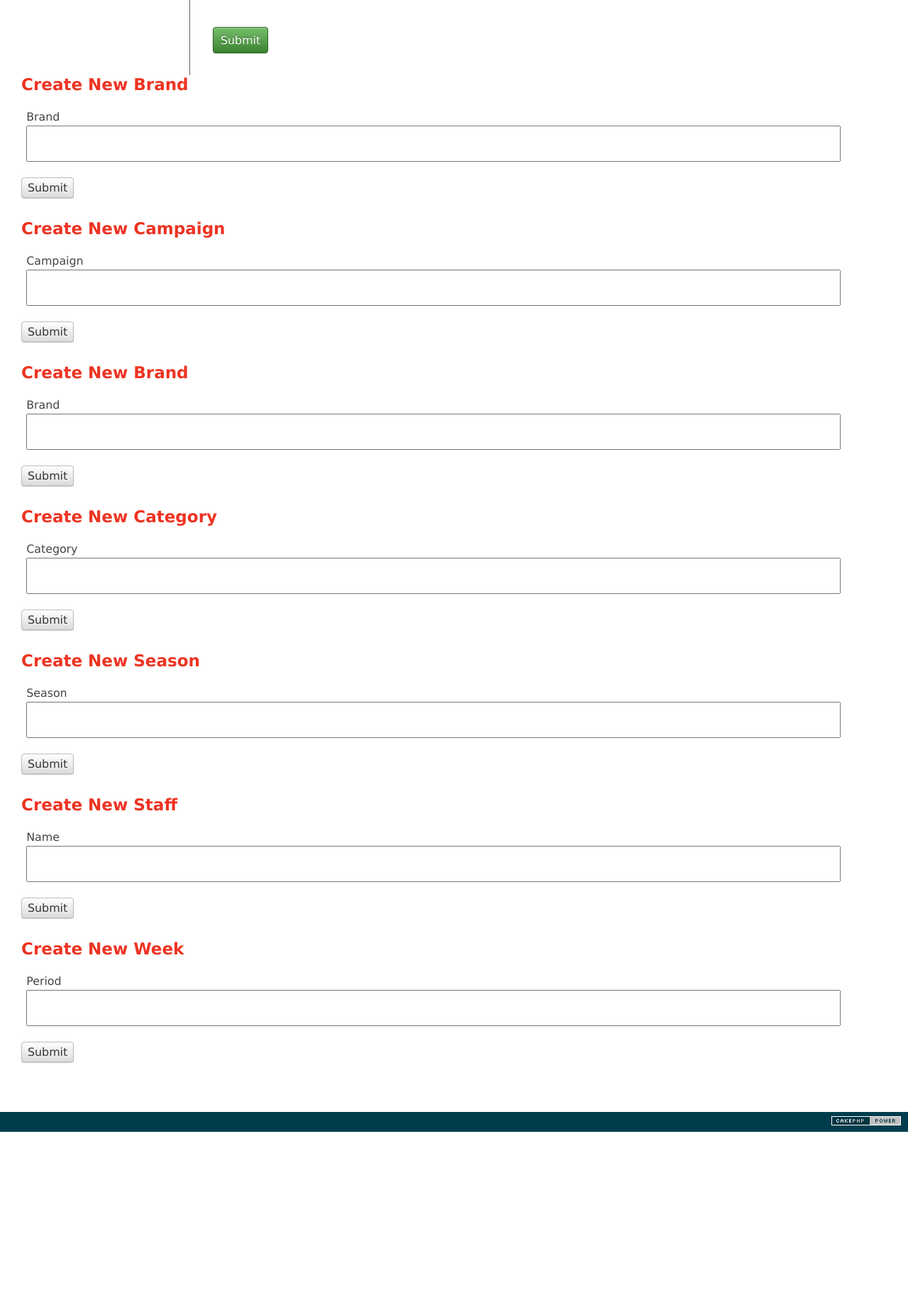
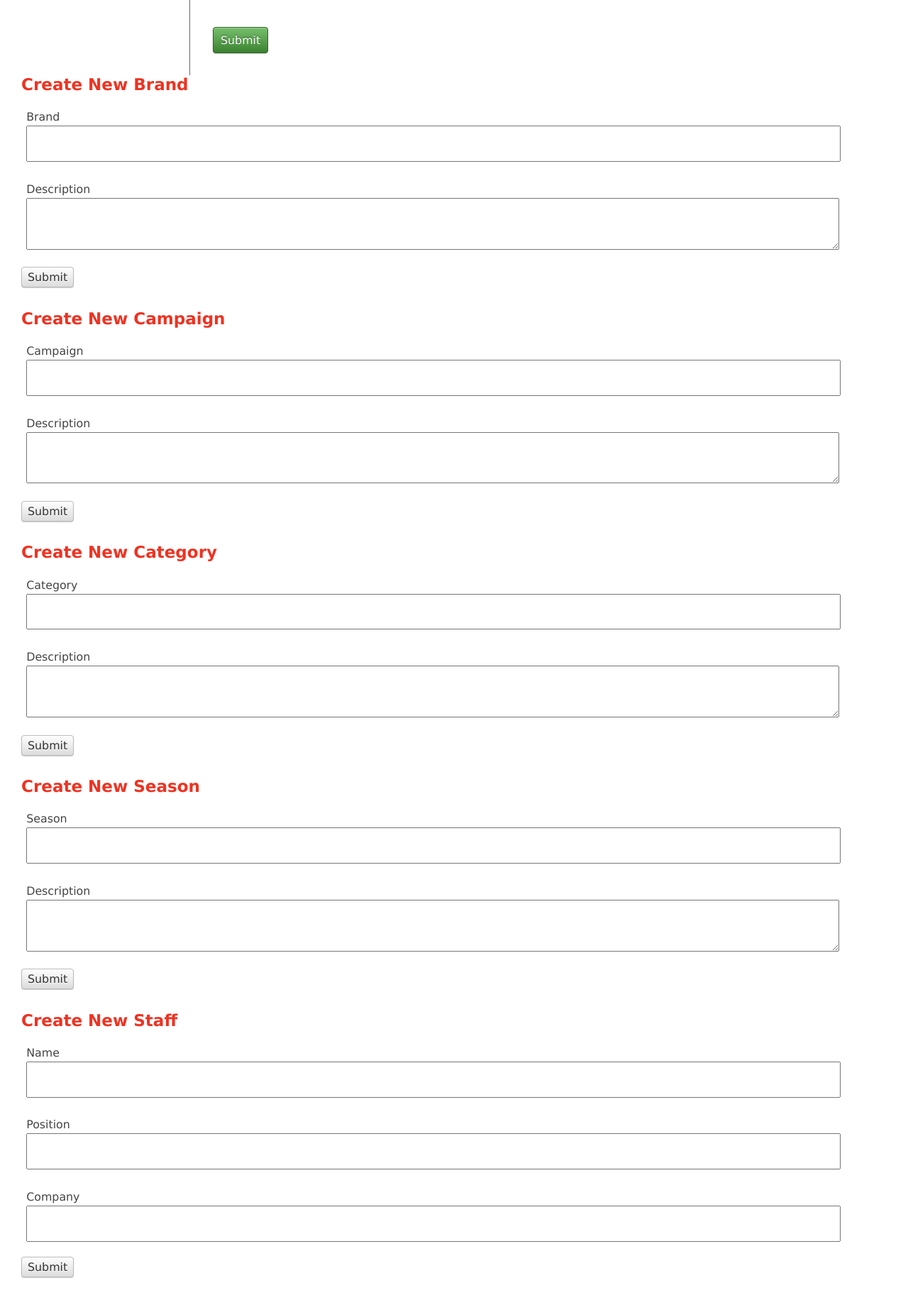
Before and after one commit to glennsalvosa/imagebank, a CakePHP app: the page made by app/View/Images/add.ctp in a window 1280 px wide. Shown: the part 1581-3413 px from the top of the page at 71% size. Before the commit the page ends 3176 px from the top, so only its background shows below. Run offline with PHP 8.4 and a stand-in for CakePHP, Linux system fonts and the light colour scheme; the template is opened without the code that fills it, so the values that code supplies are empty; form fields are guessed from the names that the template uses; some libraries are stand-ins or nearby versions.

Commit message:
Completed Full On the Fly Module Creation Logic

```diff
--- a/app/View/Images/add.ctp
+++ b/app/View/Images/add.ctp
@@ -12,7 +12,7 @@
 		?>
 
 		<div class="elementHolder">
-			<?php	echo $this->Form->input('Brand', array('div' => false, 'class' => 'chosen-select', 'multiple' => true)); ?>
+			<?php	echo $this->Form->input('Brand', array('id' => 'brand_selector', 'div' => false, 'class' => 'chosen-select', 'multiple' => true)); ?>
 			<a class="dynamic-trigger" href="#brand_creator">Add More</a>
 		</div>
 
@@ -21,27 +21,27 @@
 		</div>
 
 		<div class="elementHolder">
-			<?php	echo $this->Form->input('Campaign', array('div' => false, 'class' => 'chosen-select', 'multiple' => true)); ?>
+			<?php	echo $this->Form->input('Campaign', array('id' => 'campaign_selector', 'div' => false, 'class' => 'chosen-select', 'multiple' => true)); ?>
 			<a class="dynamic-trigger" href="#campaign_creator">Add More</a>
 		</div>
 
 		<div class="elementHolder">
-			<?php	echo $this->Form->input('Category', array('div' => false, 'class' => 'chosen-select', 'multiple' => true)); ?>
+			<?php	echo $this->Form->input('Category', array('id' => 'category_selector', 'div' => false, 'class' => 'chosen-select', 'multiple' => true)); ?>
 			<a class="dynamic-trigger" href="#category_creator">Add More</a>
 		</div>
 
 		<div class="elementHolder">
-			<?php	echo $this->Form->input('Season', array('div' => false, 'class' => 'chosen-select', 'multiple' => true)); ?>
+			<?php	echo $this->Form->input('Season', array('id' => 'season_selector', 'div' => false, 'class' => 'chosen-select', 'multiple' => true)); ?>
 			<a class="dynamic-trigger" href="#season_creator">Add More</a>
 		</div>
 
 		<div class="elementHolder">
-			<?php	echo $this->Form->input('Staff', array('div' => false, 'class' => 'chosen-select', 'multiple' => true)); ?>
+			<?php	echo $this->Form->input('Staff', array('id' => 'staff_selector', 'div' => false, 'class' => 'chosen-select', 'multiple' => true)); ?>
 			<a class="dynamic-trigger" href="#staff_creator">Add More</a>
 		</div>
 
 		<div class="elementHolder">
-			<?php	echo $this->Form->input('Week', array('div' => false, 'class' => 'chosen-select', 'multiple' => true)); ?>
+			<?php	echo $this->Form->input('Week', array('id' => 'week_selector', 'div' => false, 'class' => 'chosen-select', 'multiple' => true)); ?>
 			<a class="dynamic-trigger" href="#week_creator">Add More</a>
 		</div>
 
@@ -79,79 +79,100 @@
 <div class="hidden">
 
 	<div id="brand_creator">
-		<form id="brand_creator">
+		<form action="/brands/add?mode=ajax" id="brand_creator" class="ajaxForm" method="post" accept-charset="utf-8">
 			<fieldset>
 				<legend>Create New Brand</legend>
 				<?php echo $this->Form->input('Brand.brand', array('type' => 'text')); ?>
+				<?php echo $this->Form->input('Brand.description'); ?>
 				<input type="submit" id="brand_creator" class="module-creation-trigger">
 			</fieldset>
 		</form>
 	</div>
 
 	<div id="campaign_creator">
-		<form id="campaign_creator">
+		<form id="campaign_creator" class="ajaxForm" action="/campaigns/add?mode=ajax" method="post" accept-charset="utf-8">
 			<fieldset>
 				<legend>Create New Campaign</legend>
 				<?php echo $this->Form->input('Campaign.campaign', array('type' => 'text')); ?>
+				<?php echo $this->Form->input('Campaign.description'); ?>
 				<input type="submit" id="campaign_creator" class="module-creation-trigger">
 			</fieldset>
 		</form>
 	</div>
 
-	<div id="brand_creator">
-		<form id="brand_creator">
-			<fieldset>
-				<legend>Create New Brand</legend>
-				<?php echo $this->Form->input('Brand.brand', array('type' => 'text')); ?>
-				<input type="submit" id="brand_creator" class="module-creation-trigger">
-			</fieldset>
-		</form>
-	</div>
-
 	<div id="category_creator">
-		<form id="category_creator">
+		<form action="/categories/add?mode=ajax" id="category_creator" class="ajaxForm" method="post" accept-charset="utf-8">
 			<fieldset>
 				<legend>Create New Category</legend>
 				<?php echo $this->Form->input('Category.category', array('type' => 'text')); ?>
+				<?php echo $this->Form->input('Category.description'); ?>
 				<input type="submit" id="category_creator" class="module-creation-trigger">
 			</fieldset>
 		</form>
 	</div>
 
 	<div id="season_creator">
-		<form id="season_creator">
+		<form id="season_creator" class="ajaxForm" action="/seasons/add?mode=ajax" method="post" accept-charset="utf-8">
 			<fieldset>
 				<legend>Create New Season</legend>
 				<?php echo $this->Form->input('Season.season', array('type' => 'text')); ?>
+				<?php echo $this->Form->input('Season.description'); ?>
 				<input type="submit" id="season_creator" class="module-creation-trigger">
 			</fieldset>
 		</form>
 	</div>
 
 	<div id="staff_creator">
-		<form id="staff_creator">
+		<form id="staff_creator" class="ajaxForm" action="/staffs/add?mode=ajax" method="post" accept-charset="utf-8">
 			<fieldset>
 				<legend>Create New Staff</legend>
 				<?php echo $this->Form->input('Staff.name', array('type' => 'text')); ?>
+				<?php echo $this->Form->input('Staff.position'); ?>
+				<?php echo $this->Form->input('Staff.company'); ?>
 				<input type="submit" id="staff_creator" class="module-creation-trigger">
 			</fieldset>
 		</form>
 	</div>
 
 	<div id="week_creator">
-		<form id="week_creator">
+		<form action="/weeks/add?mode=ajax" method="post" accept-charset="utf-8" id="week_creator" class="ajaxForm">
 			<fieldset>
 				<legend>Create New Week</legend>
 				<?php echo $this->Form->input('Week.period', array('type' => 'text')); ?>
+				<?php echo $this->Form->input('Week.description'); ?>
 				<input type="submit" id="week_creator" class="module-creation-trigger">
 			</fieldset>
 		</form>
 	</div>
+</div>
 
-</div>
+<input type="hidden" id="module_triggered" />
 
 <script type="text/javascript">
 	$(document).ready( function () {
 		$('.dynamic-trigger').fancybox();
+
+		$('.ajaxForm').submit(function (){
+			var form_id = $(this).attr('id');
+			$('#module_triggered').val(form_id);
+		});
+
+		// bind form using 'ajaxForm'
+		$('.ajaxForm').ajaxForm({
+			complete: function (xhr, textStatus) {
+				var form_id = $('#module_triggered').val();
+				var untouched_id = $('#module_triggered').val();
+				var to_append = xhr.responseText;
+				var module = form_id.split('_creator');
+
+				$("#"+module[0]+"_selector").append(to_append);
+				$("#"+module[0]+"_selector").trigger("chosen:updated");
+				var module_raw_string = module[0];
+				var capitalized_module_name = module_raw_string.charAt(0).toUpperCase() + module_raw_string.slice(1);
+				alert(capitalized_module_name+" has been created");
+				$('form#'+untouched_id)[0].reset();
+				$.fancybox.close();
+			}
+		});
 	});
 </script>
```
Also changed, not shown: app/Controller/BrandsController.php (+9 -2 lines), app/View/Themed/Bootstrap/Layouts/default.ctp (+4 -3 lines).
